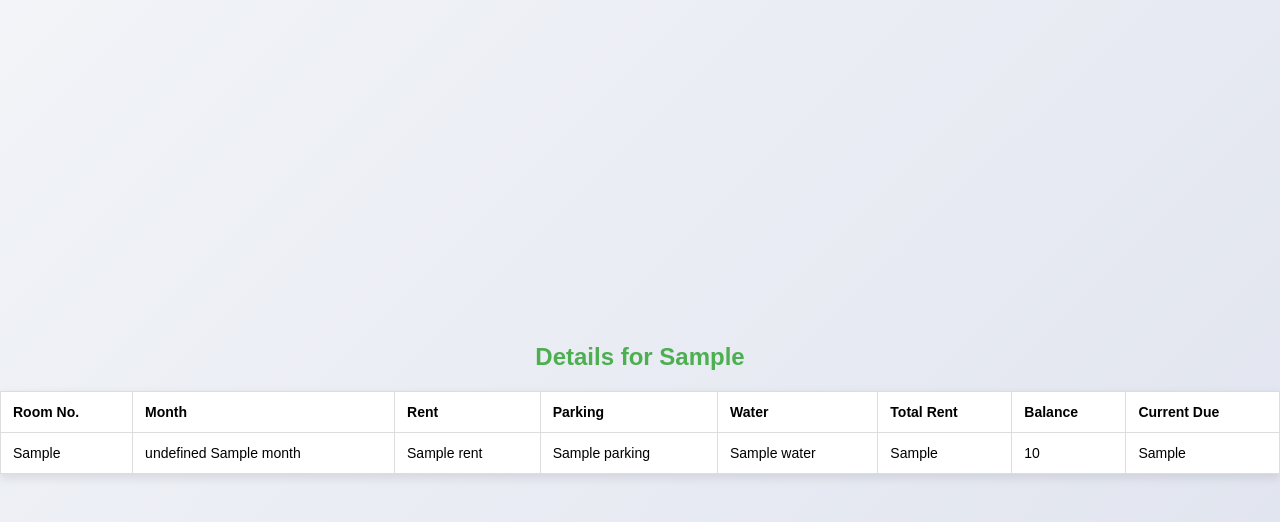
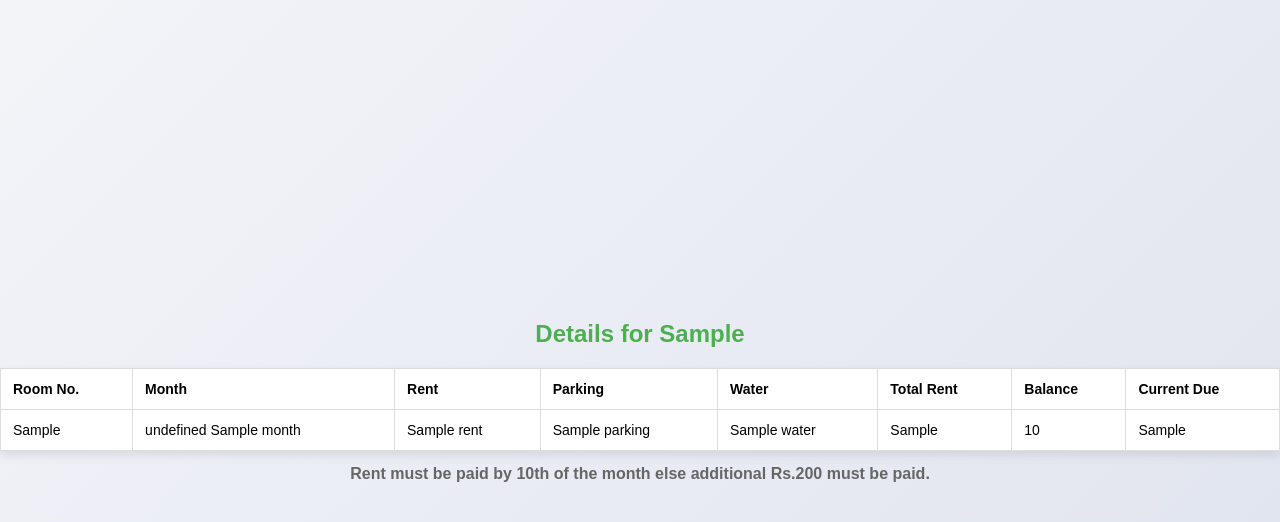
Before and after one commit to Pranshuxyadav/RAO-appartment-RMS, a Flask app: template templates/room_data.html in a window 1280 px wide. Shown: the top 522 px of the page. Run offline with Flask 3, Linux system fonts and the light colour scheme; the template is opened without the code that fills it: most values are stand-ins (such as "Sample title", 1, 10 or a date in 2020).

Commit message:
Update room_data.html

```diff
--- a/templates/room_data.html
+++ b/templates/room_data.html
@@ -35,6 +35,7 @@
     {% else %}
         <p>No data found for Room No. {{ room_no }}.</p>
     {% endif %}
+    <h2>Rent must be paid by 10th of the month else additional Rs.200 must be paid.</h2>
 
     <!-- Add the script at the bottom before the closing body tag -->
     <script>
```
